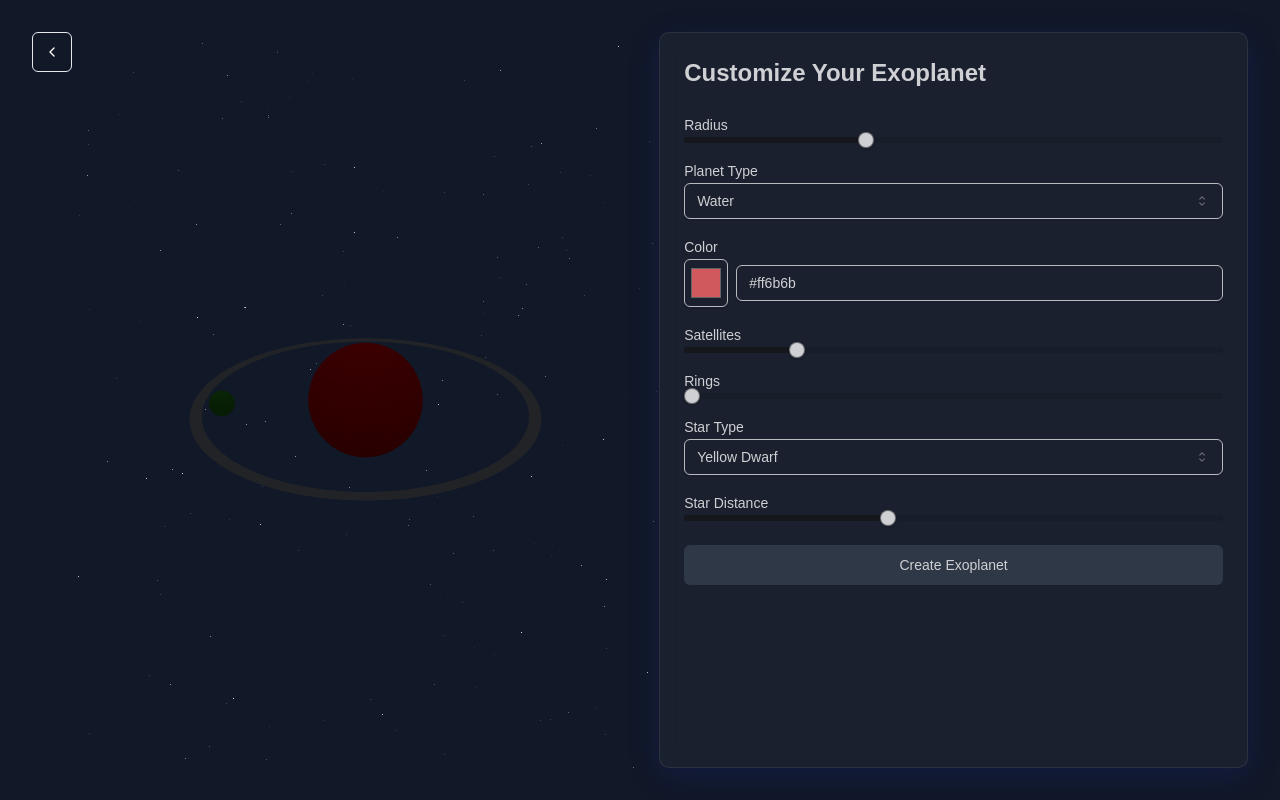
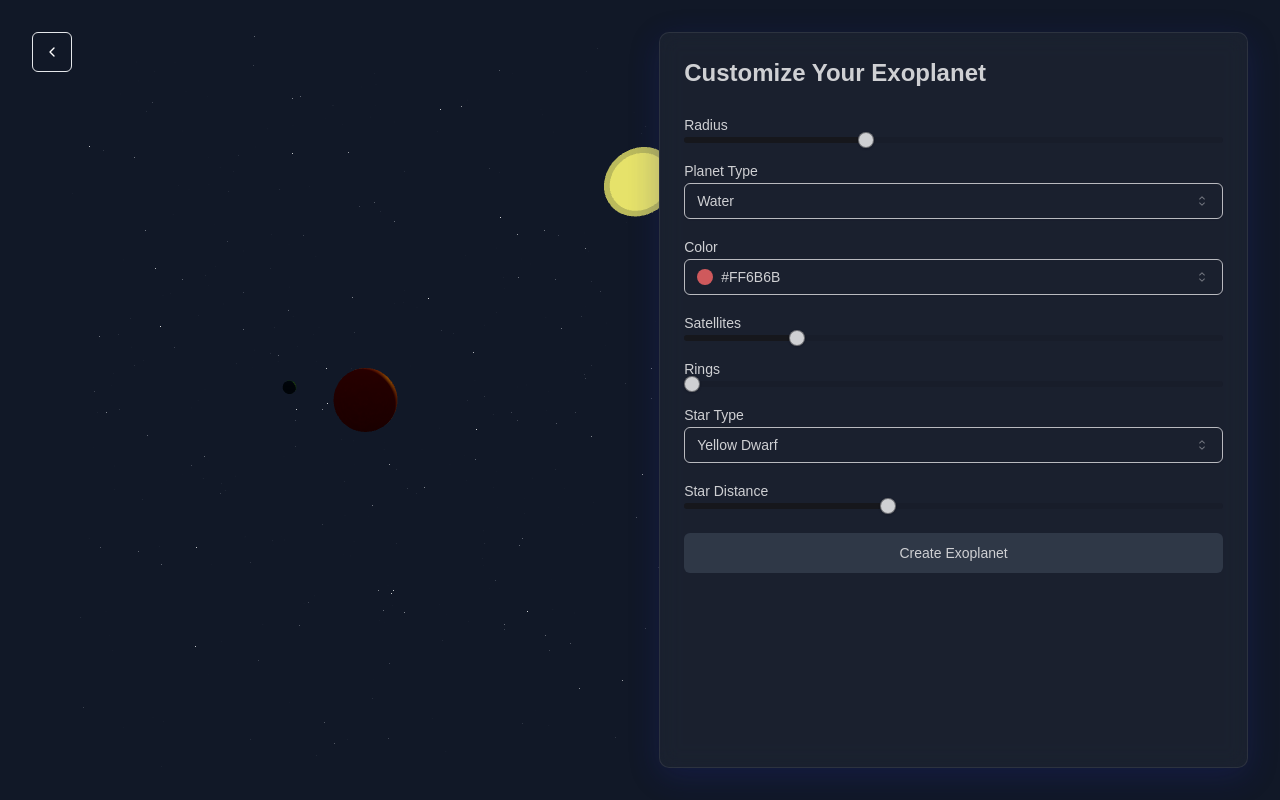
Before and after one commit to Joverit5/NASA-HACKATON-EXOVERSE, a Next.js app: page /exocreator in a window 1280 px wide. Built offline with nearby package versions, Linux system fonts and the light colour scheme.

Commit message:
Update: Sun light, ambient light and color fixed. The number of rings is set 0 as default

```diff
--- a/components/exocreator.tsx
+++ b/components/exocreator.tsx
@@ -25,6 +25,19 @@ interface PlanetProps {
   ringCount: number
   textureType: string
 }
+
+const contrastColors = [
+  '#FF6B6B', // Coral
+  '#4ECDC4', // Turquoise
+  '#45B7D1', // Sky Blue
+  '#FFA07A', // Light Salmon
+  '#98FB98', // Pale Green
+  '#DDA0DD', // Plum
+  '#F0E68C', // Khaki
+  '#FF69B4', // Hot Pink
+  '#20B2AA', // Light Sea Green
+  '#B0E0E6', // Powder Blue
+]
 
 const createProceduralTexture = (type: string, color: string) => {
   const canvas = document.createElement('canvas')
@@ -79,8 +92,8 @@ const createProceduralTexture = (type: string, color: string) => {
 
 const Satellite: React.FC<{ radius: number, orbitRadius: number, speed: number }> = ({ radius, orbitRadius, speed }) => {
   const meshRef = useRef<THREE.Mesh>(null!)
-  const color = useMemo(() => new THREE.Color(Math.random(), Math.random(), Math.random()), [])
-  const texture = useMemo(() => createProceduralTexture(['rock', 'water', 'gas'][Math.floor(Math.random() * 3)], color.getHexString()), [color])
+  const color = useMemo(() => contrastColors[Math.floor(Math.random() * contrastColors.length)], [])
+  const texture = useMemo(() => createProceduralTexture(['rock', 'water', 'gas'][Math.floor(Math.random() * 3)], color), [color])
 
   useFrame(({ clock }) => {
     const angle = clock.getElapsedTime() * speed
@@ -97,8 +110,7 @@ const Satellite: React.FC<{ radius: number, orbitRadius: number, speed: number }
   )
 }
 
-const Planet: React.FC<PlanetProps> = ({ radius, color, planetType, satelliteCount, ringCount, textureType }) => {
-  const meshRef = useRef<THREE.Mesh>(null!)
+const Planet: React.FC<PlanetProps> = ({ radius, color, planetType, satelliteCount, ringCount, textureType }) => {  const meshRef = useRef<THREE.Mesh>(null!)
   const texture = useMemo(() => createProceduralTexture(textureType, color), [textureType, color])
 
   useFrame(() => {
@@ -136,10 +148,10 @@ const Planet: React.FC<PlanetProps> = ({ radius, color, planetType, satelliteCou
           speed={0.5 + i * 0.2}
         />
       ))}
-      {ringDistances.map((distance, i) => (
+      {ringCount > 0 && ringDistances.map((distance, i) => (
         <mesh rotation={[-Math.PI / 2, 0, 0]} key={i}>
           <ringGeometry args={[distance, distance + 0.2, 64]} />
-          <meshStandardMaterial color="#aaa" side={THREE.DoubleSide} transparent opacity={0.7} />
+          <meshStandardMaterial color={contrastColors[i % contrastColors.length]} side={THREE.DoubleSide} transparent opacity={0.7} />
         </mesh>
       ))}
     </group>
@@ -157,7 +169,9 @@ const Star: React.FC<{ color: THREE.Color, intensity: number, distance: number,
       const glowIntensity = Math.sin(time * 2) * 0.1 + 0.9
       lightRef.current.position.set(distance, 30, -100)
       glowRef.current.position.set(distance, 30, -100)
-      glowRef.current.material.opacity = glowIntensity
+
+      const glowMaterial = glowRef.current.material as THREE.MeshBasicMaterial
+      glowMaterial.opacity = glowIntensity
     }
   })
 
@@ -171,7 +185,7 @@ const Star: React.FC<{ color: THREE.Color, intensity: number, distance: number,
         <sphereGeometry args={[size * 1.2, 32, 32]} />
         <meshBasicMaterial color={color} transparent opacity={0.5} />
       </mesh>
-      <pointLight ref={lightRef} color={color} intensity={intensity} distance={1000} decay={2} />
+      <pointLight ref={lightRef} color={color} intensity={intensity * 5} distance={1000} decay={1} />
     </group>
   )
 }
@@ -182,8 +196,8 @@ const SceneLight: React.FC<{ color: THREE.Color, intensity: number }> = ({ color
       position={[10, 10, 10]}
       angle={0.3}
       penumbra={1}
-      intensity={intensity}
-      color={color}
+      intensity={intensity * 5}
+      color={color.getHexString()}
       castShadow
       shadow-mapSize={[2048, 2048]}
     />
@@ -192,7 +206,7 @@ const SceneLight: React.FC<{ color: THREE.Color, intensity: number }> = ({ color
 
 export default function ExoCreator() {
   const [radius, setRadius] = useState(1)
-  const [color, setColor] = useState('#ff6b6b')
+  const [color, setColor] = useState(contrastColors[0])
   const [planetType, setPlanetType] = useState<'water' | 'rock' | 'gas'>('water')
   const [satelliteCount, setSatelliteCount] = useState(1)
   const [ringCount, setRingCount] = useState(0)
@@ -217,13 +231,13 @@ export default function ExoCreator() {
   const starIntensity = useMemo(() => {
     switch (starType) {
       case 'redDwarf':
-        return 1.5
+        return 12
       case 'yellowDwarf':
-        return 2
+        return 18
       case 'giant':
-        return 3
+        return 30
       default:
-        return 2
+        return 18
     }
   }, [starType])
 
@@ -270,9 +284,9 @@ export default function ExoCreator() {
           </Button>
         </Link>
         <div className="w-full md:w-1/2 h-64 md:h-full mb-8 md:mb-0">
-        <Canvas shadows camera={{ position: [0, 5, 10], fov: 60 }}>
-          <ambientLight intensity={0.3} />
-          <SceneLight color={starColor} intensity={starIntensity} />
+          <Canvas shadows camera={{ position: [0, 5, 50], fov: 60 }}>
+            <ambientLight intensity={0.2} />
+            <SceneLight color={starColor} intensity={starIntensity * 0.5} />
             <Suspense fallback={null}>
               <Planet
                 radius={radius}
@@ -320,21 +334,21 @@ export default function ExoCreator() {
             </div>
             <div>
               <Label htmlFor="color">Color</Label>
-            <div className="flex items-center space-x-2">
-              <Input
-                id="color"
-                type="color"
-                value={color}
-                onChange={(e) => setColor(e.target.value)}
-                className="w-12 h-12 p-1 bg-transparent"
-              />
-              <Input
-                type="text"
-                value={color}
-                onChange={(e) => setColor(e.target.value)}
-                className="flex-grow"
-              />
+              <Select value={color} onValueChange={(value) => setColor(value)}>
+                <SelectTrigger>
+                  <SelectValue placeholder="Select planet color" />
+                </SelectTrigger>
+                <SelectContent>
+                  {contrastColors.map((c, index) => (
+                    <SelectItem key={index} value={c}>
+                      <div className="flex items-center">
+                        <div className="w-4 h-4 rounded-full mr-2" style={{ backgroundColor: c }}></div>
+                        {c}
                       </div>
+                    </SelectItem>
+                  ))}
+                </SelectContent>
+              </Select>
             </div>
             <div>
               <Label htmlFor="satelliteCount">Satellites</Label>
@@ -352,7 +366,7 @@ export default function ExoCreator() {
               <Slider
                 id="ringCount"
                 min={0}
-              max={3}
+                max={5}
                 step={1}
                 value={[ringCount]}
                 onValueChange={(value) => setRingCount(value[0])}
```
Lines whose indentation alone changed are shown as unchanged.
